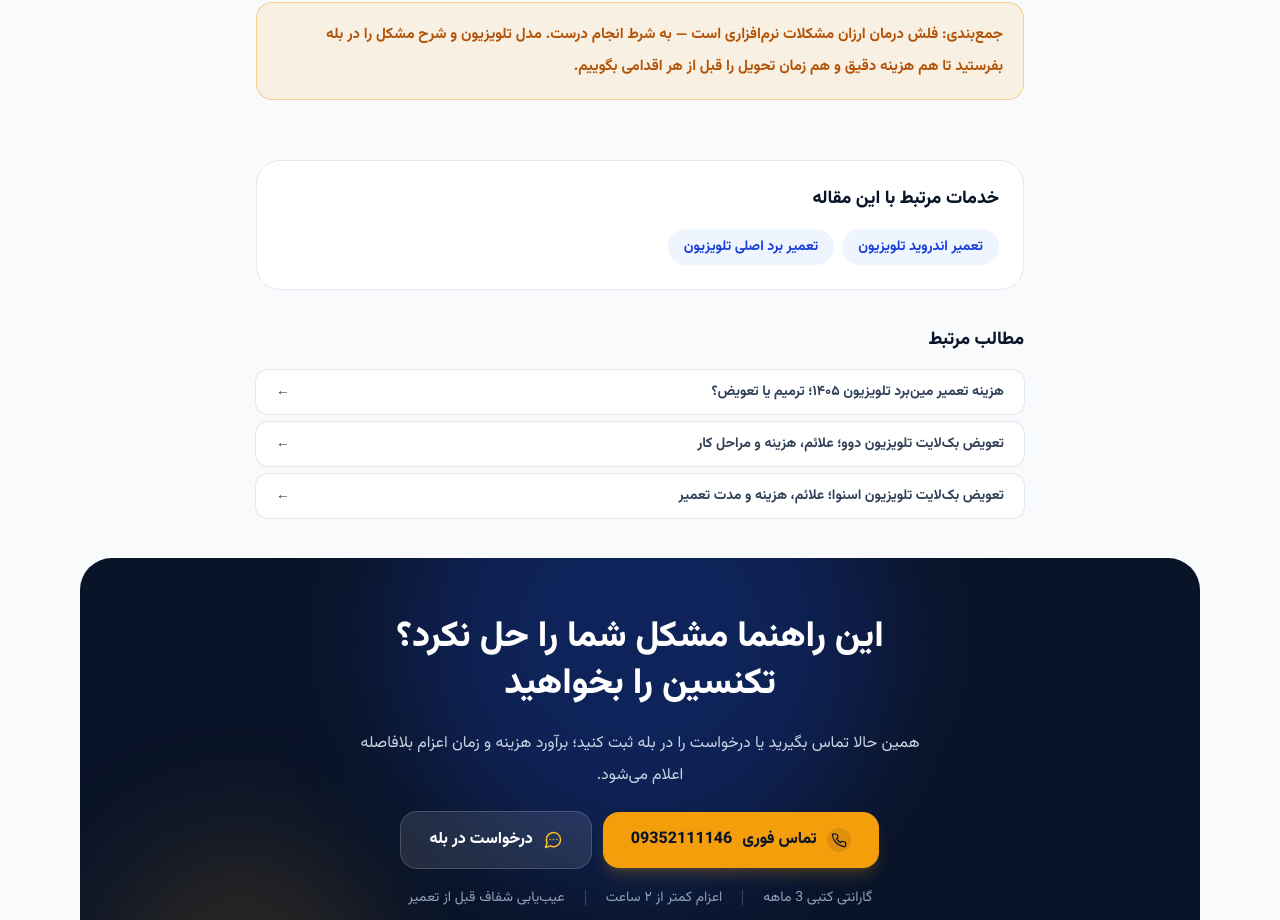
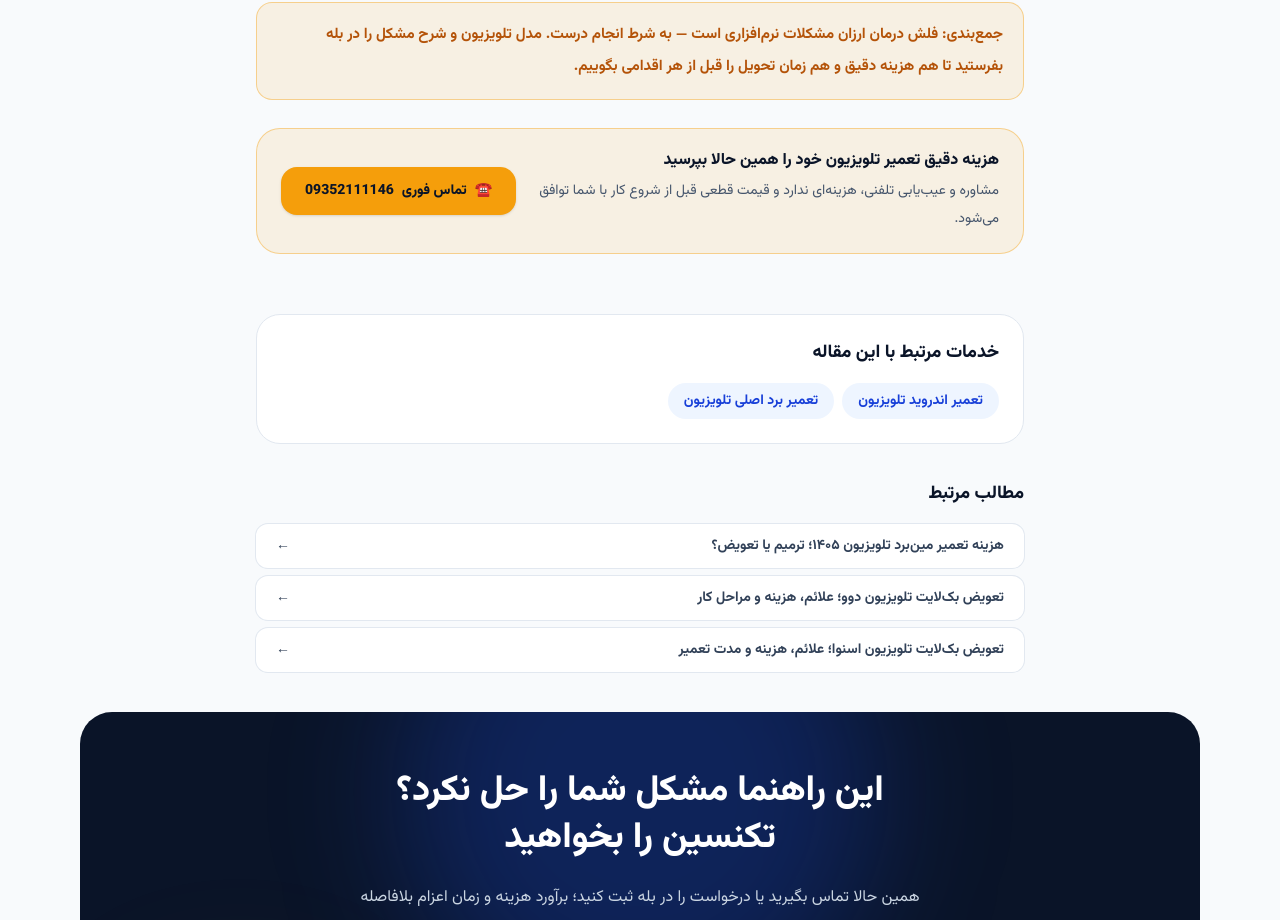
Before and after one commit to hamedalipour/pichgoshti, a Next.js app: page /blog/android-flash-cost/ in a window 1280 px wide. Shown: the part 1932-2852 px from the top of the page. Built offline with nearby package versions, Linux system fonts and the light colour scheme.

Commit message:
Fix local-SEO NAP consistency and add lead-capture CTAs: in-article call box on blog posts + email fallback in contact form (Bale-only was losing leads)

```diff
--- a/src/app/about/page.tsx
+++ b/src/app/about/page.tsx
@@ -62,7 +62,7 @@ export default function AboutPage() {
           <p className="leading-8 text-slate-600">
             امروز {siteConfig.stats.technicians} تکنسین متخصص در تیم ما کار می‌کنند؛ هر کدام در حوزه خودشان —
             برد پاور، برد اصلی، بک‌لایت، پنل یا نرم‌افزار تلویزیون‌های هوشمند — آموزش دیده‌اند.
-            کارگاه ما در سعادت‌آباد مجهز به دستگاه تست بک‌لایت، منبع تغذیه آزمایشی و تجهیزات تعمیر
+            کارگاه ما در {siteConfig.address.street} مجهز به دستگاه تست بک‌لایت، منبع تغذیه آزمایشی و تجهیزات تعمیر
             برد است و تلویزیون‌های نیازمند کارگاهی با بسته‌بندی ایمن جمع‌آوری و تحویل می‌شوند.
           </p>
           <p className="leading-8 text-slate-600">
--- a/src/app/blog/[slug]/page.tsx
+++ b/src/app/blog/[slug]/page.tsx
@@ -3,7 +3,7 @@ import { notFound } from 'next/navigation';
 import { posts, getPost, readingTime } from '@/data/posts';
 import { getService } from '@/data/services';
 import { buildMetadata } from '@/lib/seo';
-import { absoluteUrl } from '@/data/site';
+import { absoluteUrl, siteConfig, telHref } from '@/data/site';
 import { getBlogPostSchema, getHowToSchema } from '@/lib/schema';
 import { buildImageSrcSet, getImageMeta, IMAGE_SIZES } from '@/lib/images';
 import { Breadcrumbs } from '@/components/Breadcrumbs';
@@ -107,6 +107,27 @@ export default async function BlogPostPage({ params }: Params) {
             <PostBlocks blocks={post.blocks} />
           </div>
 
+          {/* CTA درون مقاله — بیشترین ترافیک سایت روی همین مقالات هزینه/خرابی است؛
+              تماس تلفنی همانجا در دسترس باشد تا خواننده برای «پرسیدن قیمت» از سایت خارج نشود. */}
+          <aside className="mt-2 flex flex-col items-start gap-4 rounded-3xl border border-accent-500/40 bg-accent-500/10 px-5 py-5 sm:flex-row sm:items-center sm:justify-between sm:px-6">
+            <div>
+              <p className="text-base font-extrabold text-brand-950">
+                هزینه دقیق تعمیر تلویزیون خود را همین حالا بپرسید
+              </p>
+              <p className="mt-1 text-sm leading-7 text-slate-600">
+                مشاوره و عیب‌یابی تلفنی، هزینه‌ای ندارد و قیمت قطعی قبل از شروع کار با شما توافق می‌شود.
+              </p>
+            </div>
+            <a
+              href={telHref(siteConfig.phone)}
+              className="inline-flex shrink-0 items-center gap-2 rounded-2xl bg-accent-500 px-6 py-3.5 text-sm font-extrabold text-brand-950 shadow-sm transition hover:bg-accent-400"
+            >
+              <span aria-hidden="true">☎️</span>
+              تماس فوری
+              <span dir="ltr">{siteConfig.phoneDisplay}</span>
+            </a>
+          </aside>
+
           {/* سوالات متداول مقاله — با اسکیمای FAQPage */}
           {post.faqs && post.faqs.length > 0 && (
             <section className="mt-2">
--- a/src/app/contact/page.tsx
+++ b/src/app/contact/page.tsx
@@ -5,8 +5,7 @@ import { siteConfig, telHref, baleUrl } from '@/data/site';
 
 export const metadata = buildMetadata({
   title: 'تماس با ما و ثبت درخواست تعمیر تلویزیون',
-  description:
-    'شماره تماس، بله، آدرس کارگاه در سعادت‌آباد تهران و فرم ثبت درخواست تعمیر تلویزیون؛ پاسخ‌گویی شنبه تا پنجشنبه ۹ صبح تا ۸ شب.',
+  description: `شماره تماس، بله، آدرس کارگاه (${siteConfig.address.street}) و فرم ثبت درخواست تعمیر تلویزیون؛ پاسخ‌گویی شنبه تا پنجشنبه ۹ صبح تا ۸ شب.`,
   path: '/contact/',
 });
 
--- a/src/components/ContactForm.tsx
+++ b/src/components/ContactForm.tsx
@@ -14,40 +14,58 @@ type FormState = 'idle' | 'sent';
 export function ContactForm() {
   const [state, setState] = useState<FormState>('idle');
 
-  async function handleSubmit(e: React.FormEvent<HTMLFormElement>) {
-    e.preventDefault();
-    const form = e.currentTarget;
-    const fd = new FormData(form);
+  /** متن درخواست را از فیلدهای فرم می‌سازد (هم برای بله و هم برای ایمیل) */
+  function composeMessage(fd: FormData): string {
     const name = String(fd.get('name') || '').trim();
     const phone = String(fd.get('phone') || '');
     const brand = String(fd.get('brand') || '');
     const service = String(fd.get('service') || '');
     const note = String(fd.get('note') || '');
 
-    const lines = [
+    return [
       'سلام، درخواست تعمیر تلویزیون از سایت پیچ‌گوشتی:',
       `• نام: ${name}`,
       `• شماره تماس: ${phone}`,
       brand && `• برند تلویزیون: ${brand}`,
       service && `• نوع مشکل/خدمت: ${service}`,
       note && `• توضیحات: ${note}`,
-    ].filter(Boolean);
+    ]
+      .filter(Boolean)
+      .join('\n');
+  }
 
-    const message = lines.join('\n');
-    // بله برخلاف واتساپ امکان پیش‌فرض‌کردن متن در لینک را ندارد؛ متن درخواست را کپی می‌کنیم
+  // بله برخلاف واتساپ امکان پیش‌فرض‌کردن متن در لینک را ندارد؛ متن درخواست را کپی می‌کنیم
+  async function copyToClipboard(text: string) {
     try {
-      await navigator.clipboard.writeText(message);
+      await navigator.clipboard.writeText(text);
     } catch {
       const ta = document.createElement('textarea');
-      ta.value = message;
+      ta.value = text;
       document.body.appendChild(ta);
       ta.select();
       document.execCommand('copy');
       ta.remove();
     }
+  }
+
+  async function handleSubmit(e: React.FormEvent<HTMLFormElement>) {
+    e.preventDefault();
+    const form = e.currentTarget;
+    const message = composeMessage(new FormData(form));
+    await copyToClipboard(message);
     window.open(baleUrl(), '_blank', 'noopener');
     setState('sent');
     form.reset();
+  }
+
+  /** اگر کاربر پیام‌رسان بله ندارد، همین درخواست را با ایمیل می‌فرستد تا لید از دست نرود */
+  function handleEmail(e: React.MouseEvent<HTMLButtonElement>) {
+    const form = e.currentTarget.form;
+    if (!form || !form.reportValidity()) return;
+    const message = composeMessage(new FormData(form));
+    window.location.href = `mailto:${siteConfig.email}?subject=${encodeURIComponent(
+      'درخواست تعمیر تلویزیون از سایت',
+    )}&body=${encodeURIComponent(message)}`;
   }
 
   if (state === 'sent') {
@@ -142,6 +160,16 @@ export function ContactForm() {
         ارسال درخواست در بله
       </button>
 
+      {/* مسیر جایگزین برای کسانی که پیام‌رسان بله ندارند — جلوگیری از هدر رفتن لید */}
+      <button
+        type="button"
+        onClick={handleEmail}
+        className="inline-flex items-center justify-center gap-2 rounded-2xl border border-slate-300 bg-white px-6 py-3.5 text-sm font-extrabold text-slate-700 transition hover:bg-slate-50"
+      >
+        <span aria-hidden="true">✉️</span>
+        ارسال با ایمیل (اگر بله را نصب ندارید)
+      </button>
+
       <p className="text-center text-xs leading-6 text-slate-500">
         با ثبت درخواست، متن پیام شما کپی و گفتگوی بله باز می‌شود تا همان‌جا ارسالش کنید.
         ترجیح می‌دهید تلفنی تماس بگیرید؟{' '}
```
